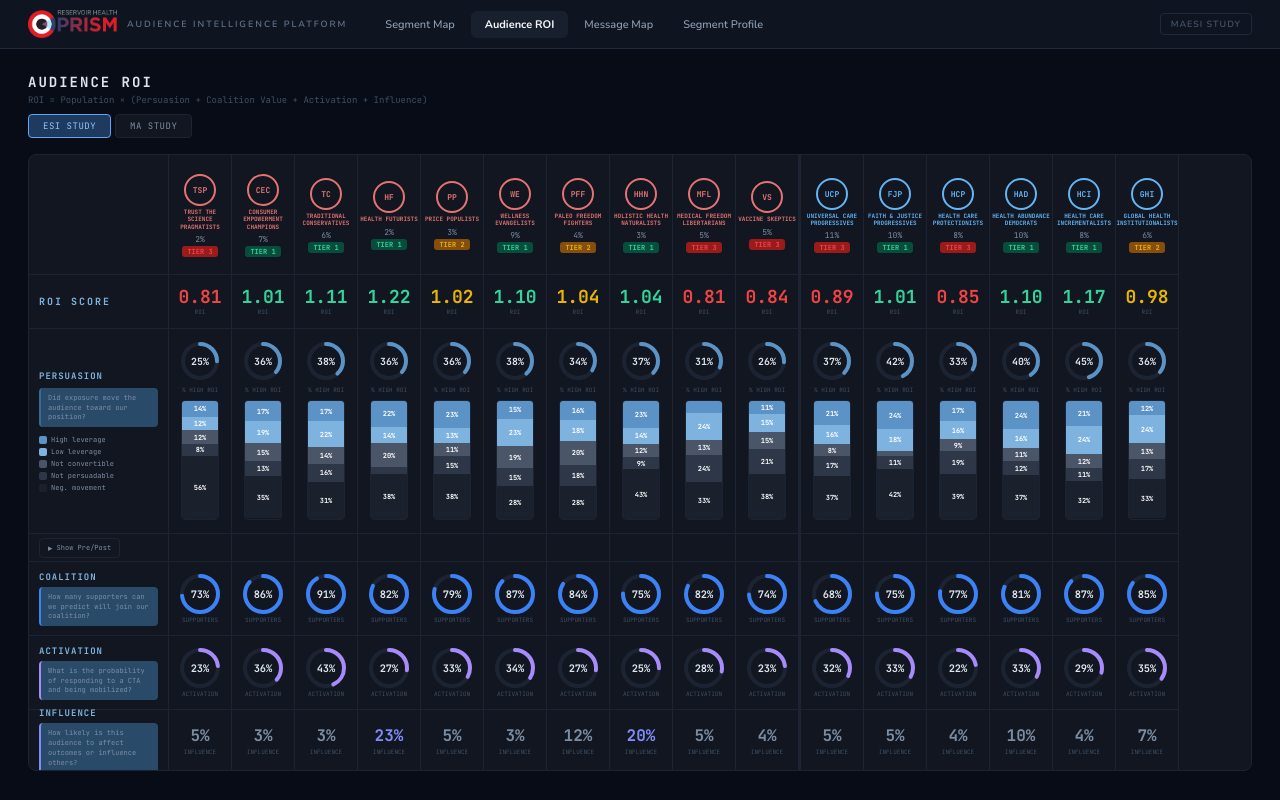
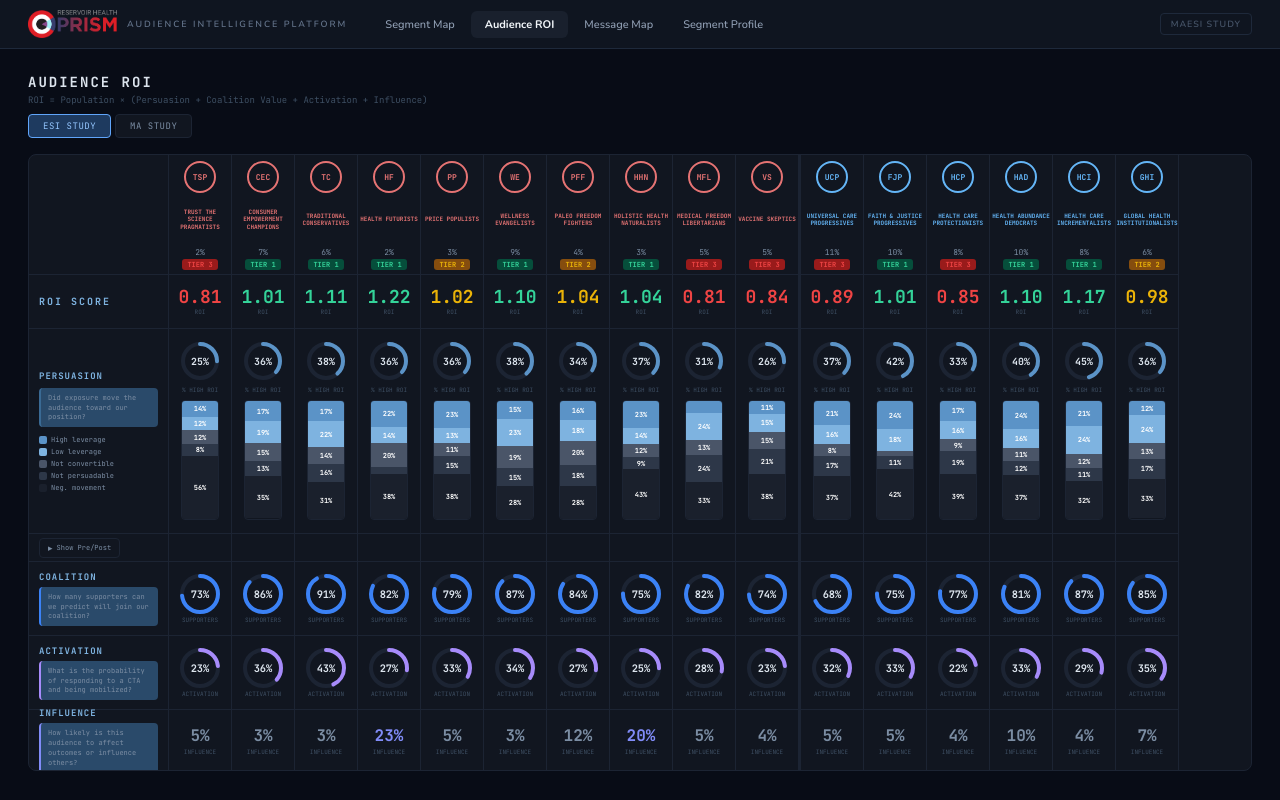
Before and after one commit to prism-lead/prism-dashboard-v4, a React (Vite) app: page /roi in a window 1280 px wide. Built offline with nearby package versions, Linux system fonts and the light colour scheme.

Commit message:
Add files via upload

```diff
--- a/src/pages/AudienceROI.jsx
+++ b/src/pages/AudienceROI.jsx
@@ -179,27 +179,30 @@ function SegmentColumn({ seg, expanded, PRE_POST_METRICS, onNav }) {
         onClick={onNav}
         style={{
         display: "flex", flexDirection: "column", alignItems: "center",
-        padding: "8px 2px 6px", borderBottom: `1px solid ${C.border}`,
-        width: "100%", height: H.header, justifyContent: "center",
+        padding: "6px 2px 4px", borderBottom: `1px solid ${C.border}`,
+        width: "100%", height: H.header,
         cursor: "pointer",
       }}>
         <div style={{
           width: 32, height: 32, borderRadius: "50%", border: `2px solid ${partyColor}`,
           display: "flex", alignItems: "center", justifyContent: "center",
           fontSize: 8, fontWeight: 800, color: partyColor,
-          fontFamily: "'JetBrains Mono',monospace", marginBottom: 3
+          fontFamily: "'JetBrains Mono',monospace", flexShrink: 0
         }}>{seg.code}</div>
         <div style={{
           fontSize: 6, fontWeight: 700, color: partyColor,
           fontFamily: "'JetBrains Mono',monospace", textAlign: "center",
-          lineHeight: 1.2, marginBottom: 3
+          lineHeight: 1.2, flex: 1, display: "flex", alignItems: "center", justifyContent: "center",
+          padding: "2px 0"
         }}>{seg.name.toUpperCase()}</div>
         <div style={{
-          fontSize: 8, color: C.text2, fontFamily: "'JetBrains Mono',monospace", marginBottom: 2
+          fontSize: 8, color: C.text2, fontFamily: "'JetBrains Mono',monospace",
+          flexShrink: 0, marginBottom: 2
         }}>{seg.pop}%</div>
         <span style={{
           fontSize: 7, fontWeight: 700, padding: "1px 5px", borderRadius: 3,
-          background: tierBg(t), color: tc, fontFamily: "'JetBrains Mono',monospace"
+          background: tierBg(t), color: tc, fontFamily: "'JetBrains Mono',monospace",
+          flexShrink: 0
         }}>{tierLabel(t)}</span>
       </div>
 
```
